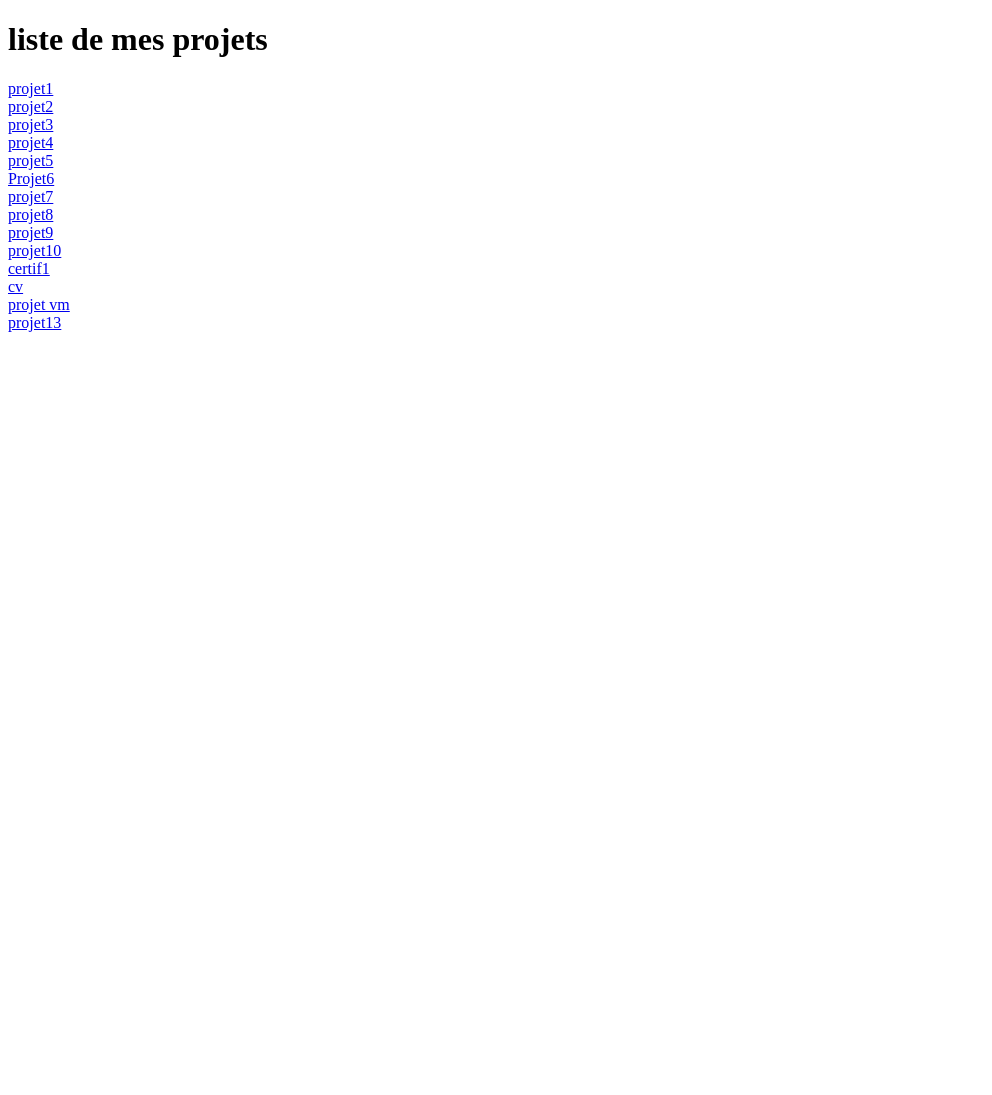
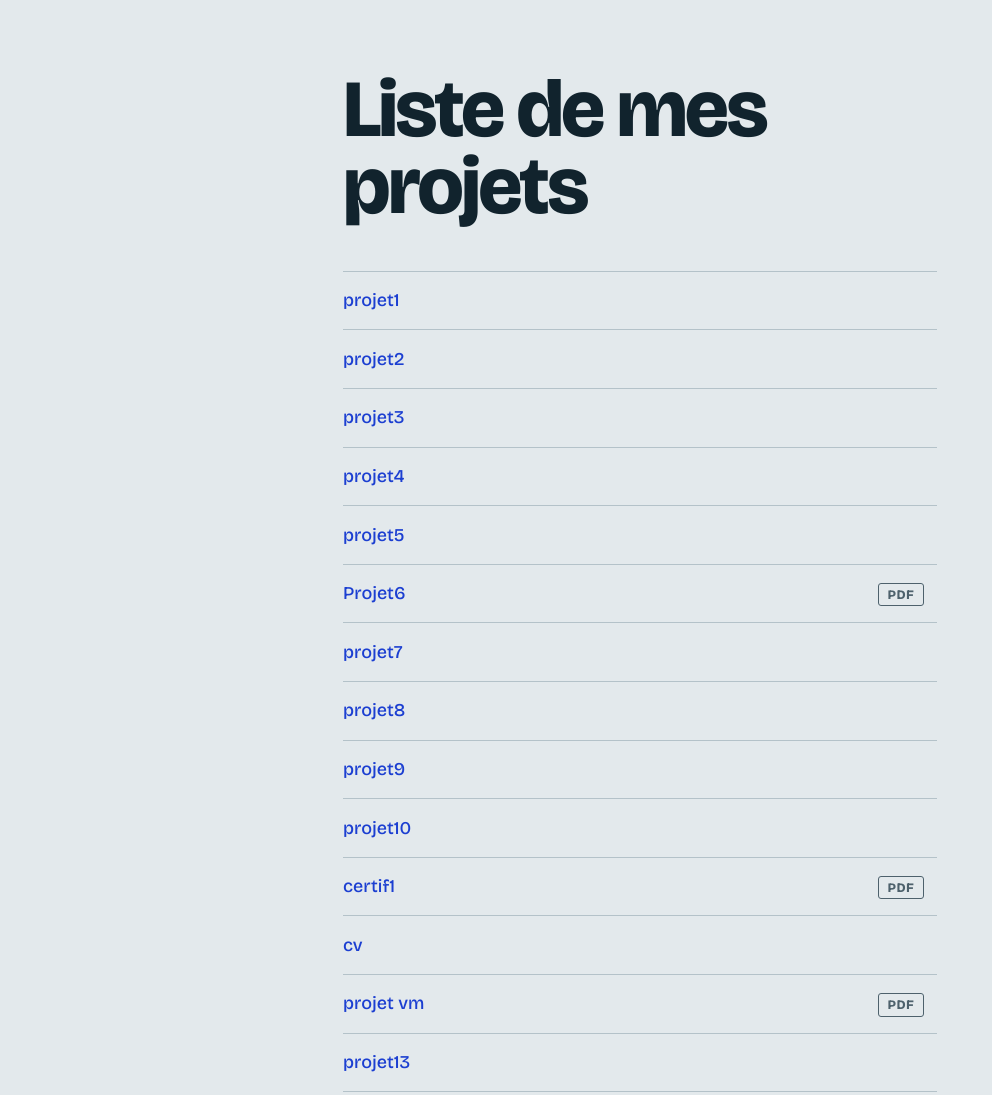
Before and after one commit to Yacine-Elaioune/projet-1.3, a plain HTML site: page index.html in a window 1280 px wide. Shown: the whole page, without its empty margins (0-992 px from the left). Before the commit the page ends 800 px from the top, so only its background shows below. Drawn offline with nearby package versions, Linux system fonts and the light colour scheme.

Commit message:
Add files via upload

```diff
--- a/index.html
+++ b/index.html
@@ -3,6 +3,7 @@
 <head>
 	<meta charset="utf-8">
 	<meta name="viewport" content="width=device-width, initial-scale=1">
+	<link rel="stylesheet" href="style.css">
 	<title></title>
 </head>
 <body>
--- /dev/null
+++ b/style.css
@@ -0,0 +1,108 @@
+@import url("https://fonts.googleapis.com/css2?family=Bricolage+Grotesque:opsz,wght@12..96,400;12..96,500;12..96,800&display=swap");
+
+:root {
+  --fond: #e3e9ec;
+  --encre: #11232d;
+  --encre-douce: #4d616c;
+  --trait: #b4c2c9;
+  --lien: #1c3fd1;
+  --visite: #7a3fa8;
+  --surligneur: #f4e04d;
+  --police: "Bricolage Grotesque", "Segoe UI", system-ui, sans-serif;
+}
+
+@media (prefers-color-scheme: dark) {
+  :root {
+    --fond: #0f1b22;
+    --encre: #e6eef1;
+    --encre-douce: #93a7b1;
+    --trait: #2c3e48;
+    --lien: #8fa6ff;
+    --visite: #c9a0f0;
+    --surligneur: #f4e04d;
+  }
+}
+
+* { box-sizing: border-box; }
+
+html {
+  background: var(--fond);
+  color: var(--encre);
+  font-family: var(--police);
+  font-size: 18px;
+  line-height: 1.5;
+}
+
+body {
+  max-width: 36rem;
+  margin: 0 auto;
+  padding: 4rem 1.5rem 5rem;
+}
+
+/* Titre : gros, lourd, serré */
+h1 {
+  margin: 0 0 2.5rem;
+  font-size: clamp(2.6rem, 11vw, 4.5rem);
+  font-weight: 800;
+  line-height: 0.95;
+  letter-spacing: -0.035em;
+}
+
+h1::first-letter { text-transform: uppercase; }
+
+/* Les <br> ne servent plus : chaque lien est une ligne */
+br { display: none; }
+
+a {
+  display: flex;
+  align-items: baseline;
+  justify-content: space-between;
+  gap: 1rem;
+  padding: 0.85rem 0.75rem 0.85rem 0;
+  border-top: 1px solid var(--trait);
+  color: var(--lien);
+  font-weight: 500;
+  text-decoration: none;
+  transition: padding-left 0.15s ease, background-color 0.15s ease;
+}
+
+a:last-of-type { border-bottom: 1px solid var(--trait); }
+
+a:visited { color: var(--visite); }
+
+a:hover,
+a:focus-visible {
+  padding-left: 0.9rem;
+  background: var(--surligneur);
+  color: #11232d;
+}
+
+a:focus-visible {
+  outline: 3px solid var(--encre);
+  outline-offset: 2px;
+}
+
+/* Le type de fichier est une vraie info : on l'affiche pour les PDF */
+a[href$=".pdf"]::after {
+  content: "PDF";
+  flex: none;
+  padding: 0.05rem 0.45rem;
+  border: 1.5px solid currentColor;
+  border-radius: 3px;
+  font-size: 0.72rem;
+  font-weight: 800;
+  letter-spacing: 0.04em;
+  color: var(--encre-douce);
+}
+
+a:hover::after,
+a:focus-visible::after { color: #11232d; }
+
+@media (max-width: 480px) {
+  html { font-size: 17px; }
+  body { padding-top: 2.5rem; }
+}
+
+@media (prefers-reduced-motion: reduce) {
+  a { transition: none; }
+}
```
Also changed, not shown: projet13/tp13.html (+1 -0 lines).
